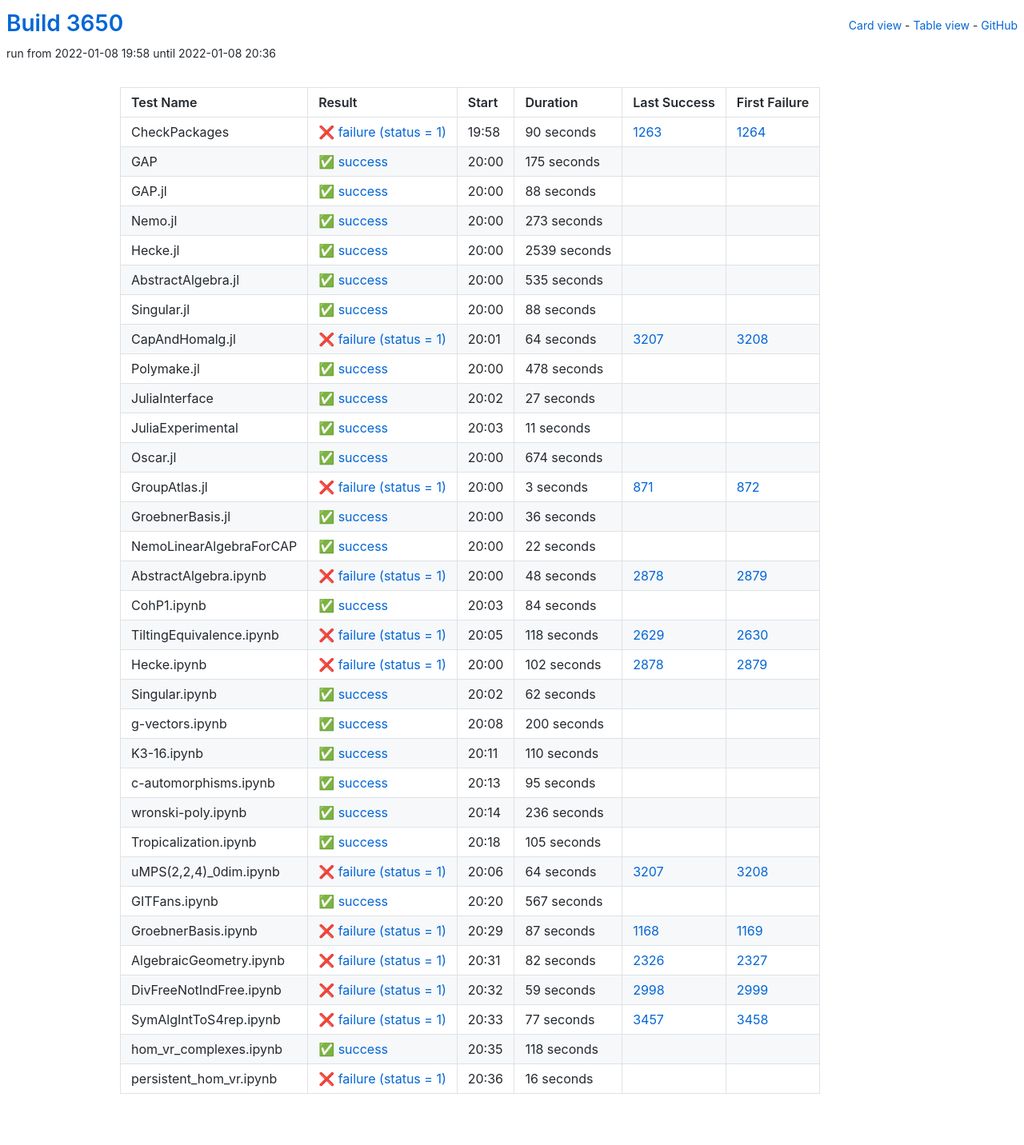
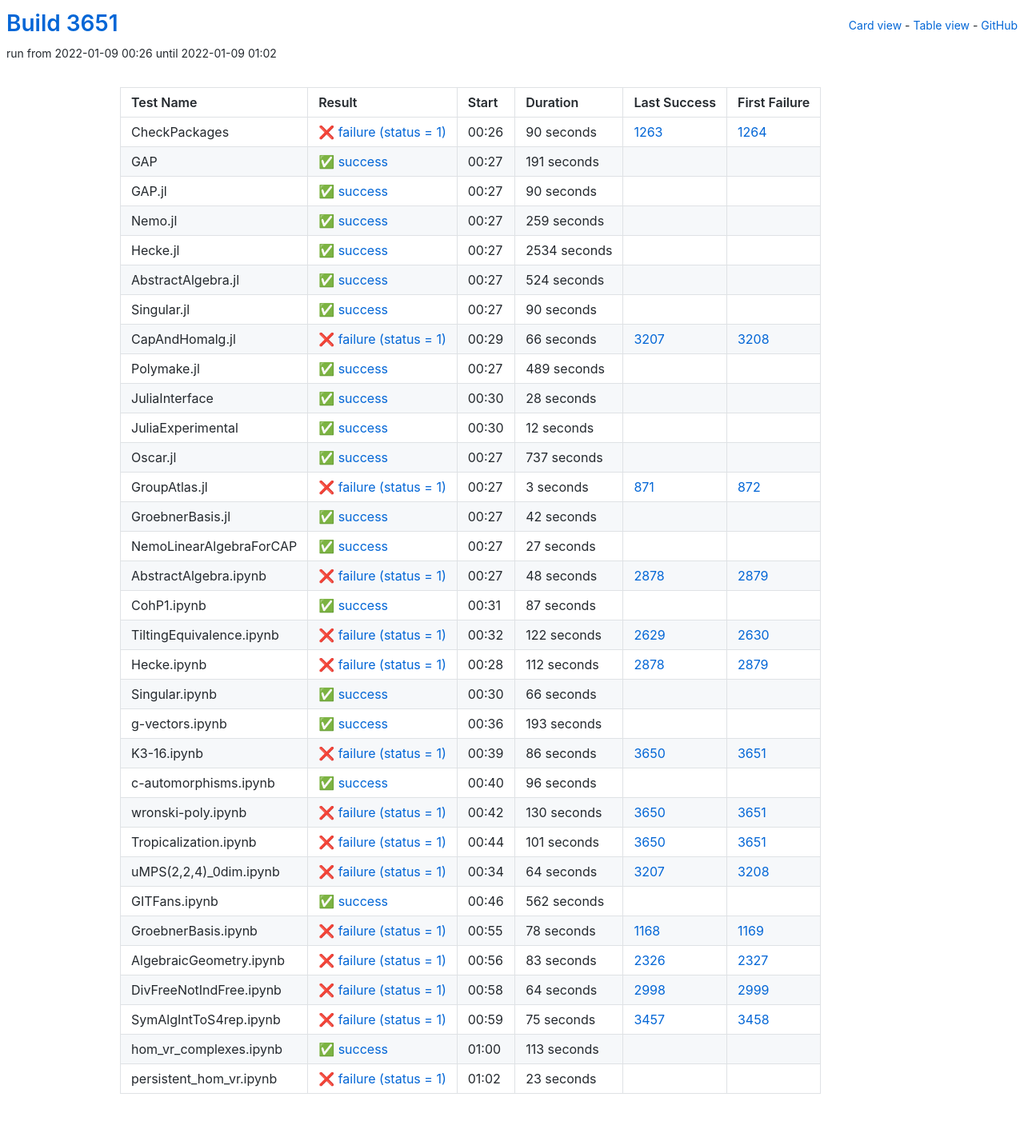
Before and after one commit to oscar-system/oscar-ci-status-stable, a Jekyll site: the page built from table.html, in a window 1280 px wide. Shown: the whole page at 80% size. Built offline with Jekyll 4.4.1, drawn with Linux system fonts in a browser that asks for light colours.

Commit message:
Build #3651

```diff
--- a/_data/ci.yml
+++ b/_data/ci.yml
@@ -1,6 +1,6 @@
 ---
-build: 3650
-build_url: https://oscarci.mathematik.uni-kl.de/job/oscar-stable/3650/
+build: 3651
+build_url: https://oscarci.mathematik.uni-kl.de/job/oscar-stable/3651/
 job: oscar-stable
 organization: oscar-system
 repo: oscar-ci-status-stable
@@ -8,8 +8,8 @@ repourl: https://github.com/oscar-system/oscar-ci-status-stable
 tests:
 - name: CheckPackages
   id: checkpackages
-  log: https://oscarci.mathematik.uni-kl.de/job/oscar-stable/3650/artifact/logs/build-3650/CheckPackages.log
-  start: 2022-01-08 19:58
+  log: https://oscarci.mathematik.uni-kl.de/job/oscar-stable/3651/artifact/logs/build-3651/CheckPackages.log
+  start: 2022-01-09 00:26
   success: false
   exitcode: 1
   status: failure
@@ -20,140 +20,140 @@ tests:
   first_failure_url: https://oscarci.mathematik.uni-kl.de/job/oscar-stable/1264/
 - name: GAP
   id: gap
-  log: https://oscarci.mathematik.uni-kl.de/job/oscar-stable/3650/artifact/logs/build-3650/GAP.log
-  start: 2022-01-08 20:00
+  log: https://oscarci.mathematik.uni-kl.de/job/oscar-stable/3651/artifact/logs/build-3651/GAP.log
+  start: 2022-01-09 00:27
   success: true
   exitcode: 0
   status: success
-  duration: 175
+  duration: 191
   last_success: false
   last_success_url:
   first_failure: false
   first_failure_url:
 - name: GAP.jl
   id: gap-jl
-  log: https://oscarci.mathematik.uni-kl.de/job/oscar-stable/3650/artifact/logs/build-3650/GAP.jl.log
-  start: 2022-01-08 20:00
+  log: https://oscarci.mathematik.uni-kl.de/job/oscar-stable/3651/artifact/logs/build-3651/GAP.jl.log
+  start: 2022-01-09 00:27
   success: true
   exitcode: 0
   status: success
-  duration: 88
+  duration: 90
   last_success: false
   last_success_url:
   first_failure: false
   first_failure_url:
 - name: Nemo.jl
   id: nemo-jl
-  log: https://oscarci.mathematik.uni-kl.de/job/oscar-stable/3650/artifact/logs/build-3650/Nemo.jl.log
-  start: 2022-01-08 20:00
+  log: https://oscarci.mathematik.uni-kl.de/job/oscar-stable/3651/artifact/logs/build-3651/Nemo.jl.log
+  start: 2022-01-09 00:27
   success: true
   exitcode: 0
   status: success
-  duration: 273
+  duration: 259
   last_success: false
   last_success_url:
   first_failure: false
   first_failure_url:
 - name: Hecke.jl
   id: hecke-jl
-  log: https://oscarci.mathematik.uni-kl.de/job/oscar-stable/3650/artifact/logs/build-3650/Hecke.jl.log
-  start: 2022-01-08 20:00
+  log: https://oscarci.mathematik.uni-kl.de/job/oscar-stable/3651/artifact/logs/build-3651/Hecke.jl.log
+  start: 2022-01-09 00:27
   success: true
   exitcode: 0
   status: success
-  duration: 2539
+  duration: 2534
   last_success: false
   last_success_url:
   first_failure: false
   first_failure_url:
 - name: AbstractAlgebra.jl
   id: abstractalgebra-jl
-  log: https://oscarci.mathematik.uni-kl.de/job/oscar-stable/3650/artifact/logs/build-3650/AbstractAlgebra.jl.log
-  start: 2022-01-08 20:00
+  log: https://oscarci.mathematik.uni-kl.de/job/oscar-stable/3651/artifact/logs/build-3651/AbstractAlgebra.jl.log
+  start: 2022-01-09 00:27
   success: true
   exitcode: 0
   status: success
-  duration: 535
+  duration: 524
   last_success: false
   last_success_url:
   first_failure: false
   first_failure_url:
 - name: Singular.jl
   id: singular-jl
-  log: https://oscarci.mathematik.uni-kl.de/job/oscar-stable/3650/artifact/logs/build-3650/Singular.jl.log
-  start: 2022-01-08 20:00
+  log: https://oscarci.mathematik.uni-kl.de/job/oscar-stable/3651/artifact/logs/build-3651/Singular.jl.log
+  start: 2022-01-09 00:27
   success: true
   exitcode: 0
   status: success
-  duration: 88
+  duration: 90
   last_success: false
   last_success_url:
   first_failure: false
   first_failure_url:
 - name: CapAndHomalg.jl
   id: capandhomalg-jl
-  log: https://oscarci.mathematik.uni-kl.de/job/oscar-stable/3650/artifact/logs/build-3650/CapAndHomalg.jl.log
-  start: 2022-01-08 20:01
+  log: https://oscarci.mathematik.uni-kl.de/job/oscar-stable/3651/artifact/logs/build-3651/CapAndHomalg.jl.log
+  start: 2022-01-09 00:29
   success: false
   exitcode: 1
   status: failure
-  duration: 64
+  duration: 66
   last_success: 3207
   last_success_url: https://oscarci.mathematik.uni-kl.de/job/oscar-stable/3207/
   first_failure: 3208
   first_failure_url: https://oscarci.mathematik.uni-kl.de/job/oscar-stable/3208/
 - name: Polymake.jl
   id: polymake-jl
-  log: https://oscarci.mathematik.uni-kl.de/job/oscar-stable/3650/artifact/logs/build-3650/Polymake.jl.log
-  start: 2022-01-08 20:00
+  log: https://oscarci.mathematik.uni-kl.de/job/oscar-stable/3651/artifact/logs/build-3651/Polymake.jl.log
+  start: 2022-01-09 00:27
   success: true
   exitcode: 0
   status: success
-  duration: 478
+  duration: 489
   last_success: false
   last_success_url:
   first_failure: false
   first_failure_url:
 - name: JuliaInterface
   id: juliainterface
-  log: https://oscarci.mathematik.uni-kl.de/job/oscar-stable/3650/artifact/logs/build-3650/JuliaInterface.log
-  start: 2022-01-08 20:02
+  log: https://oscarci.mathematik.uni-kl.de/job/oscar-stable/3651/artifact/logs/build-3651/JuliaInterface.log
+  start: 2022-01-09 00:30
   success: true
   exitcode: 0
   status: success
-  duration: 27
+  duration: 28
   last_success: false
   last_success_url:
   first_failure: false
   first_failure_url:
 - name: JuliaExperimental
   id: juliaexperimental
-  log: https://oscarci.mathematik.uni-kl.de/job/oscar-stable/3650/artifact/logs/build-3650/JuliaExperimental.log
-  start: 2022-01-08 20:03
+  log: https://oscarci.mathematik.uni-kl.de/job/oscar-stable/3651/artifact/logs/build-3651/JuliaExperimental.log
+  start: 2022-01-09 00:30
   success: true
   exitcode: 0
   status: success
-  duration: 11
+  duration: 12
   last_success: false
   last_success_url:
   first_failure: false
   first_failure_url:
 - name: Oscar.jl
   id: oscar-jl
-  log: https://oscarci.mathematik.uni-kl.de/job/oscar-stable/3650/artifact/logs/build-3650/Oscar.jl.log
-  start: 2022-01-08 20:00
+  log: https://oscarci.mathematik.uni-kl.de/job/oscar-stable/3651/artifact/logs/build-3651/Oscar.jl.log
+  start: 2022-01-09 00:27
   success: true
   exitcode: 0
   status: success
-  duration: 674
+  duration: 737
   last_success: false
   last_success_url:
   first_failure: false
   first_failure_url:
 - name: GroupAtlas.jl
   id: groupatlas-jl
-  log: https://oscarci.mathematik.uni-kl.de/job/oscar-stable/3650/artifact/logs/build-3650/GroupAtlas.jl.log
-  start: 2022-01-08 20:00
+  log: https://oscarci.mathematik.uni-kl.de/job/oscar-stable/3651/artifact/logs/build-3651/GroupAtlas.jl.log
+  start: 2022-01-09 00:27
   success: false
   exitcode: 1
   status: failure
@@ -164,32 +164,32 @@ tests:
   first_failure_url: https://oscarci.mathematik.uni-kl.de/job/oscar-stable/872/
 - name: GroebnerBasis.jl
   id: groebnerbasis-jl
-  log: https://oscarci.mathematik.uni-kl.de/job/oscar-stable/3650/artifact/logs/build-3650/GroebnerBasis.jl.log
-  start: 2022-01-08 20:00
+  log: https://oscarci.mathematik.uni-kl.de/job/oscar-stable/3651/artifact/logs/build-3651/GroebnerBasis.jl.log
+  start: 2022-01-09 00:27
   success: true
   exitcode: 0
   status: success
-  duration: 36
+  duration: 42
   last_success: false
   last_success_url:
   first_failure: false
   first_failure_url:
 - name: NemoLinearAlgebraForCAP
   id: nemolinearalgebraforcap
-  log: https://oscarci.mathematik.uni-kl.de/job/oscar-stable/3650/artifact/logs/build-3650/NemoLinearAlgebraForCAP.log
-  start: 2022-01-08 20:00
+  log: https://oscarci.mathematik.uni-kl.de/job/oscar-stable/3651/artifact/logs/build-3651/NemoLinearAlgebraForCAP.log
+  start: 2022-01-09 00:27
   success: true
   exitcode: 0
   status: success
-  duration: 22
+  duration: 27
   last_success: false
   last_success_url:
   first_failure: false
   first_failure_url:
 - name: AbstractAlgebra.ipynb
   id: abstractalgebra-ipynb
-  log: https://oscarci.mathematik.uni-kl.de/job/oscar-stable/3650/artifact/logs/build-3650/AbstractAlgebra.ipynb.log
-  start: 2022-01-08 20:00
+  log: https://oscarci.mathematik.uni-kl.de/job/oscar-stable/3651/artifact/logs/build-3651/AbstractAlgebra.ipynb.log
+  start: 2022-01-09 00:27
   success: false
   exitcode: 1
   status: failure
@@ -200,116 +200,116 @@ tests:
   first_failure_url: https://oscarci.mathematik.uni-kl.de/job/oscar-stable/2879/
 - name: CohP1.ipynb
   id: cohp1-ipynb
-  log: https://oscarci.mathematik.uni-kl.de/job/oscar-stable/3650/artifact/logs/build-3650/CohP1.ipynb.log
-  start: 2022-01-08 20:03
+  log: https://oscarci.mathematik.uni-kl.de/job/oscar-stable/3651/artifact/logs/build-3651/CohP1.ipynb.log
+  start: 2022-01-09 00:31
   success: true
   exitcode: 0
   status: success
-  duration: 84
+  duration: 87
   last_success: false
   last_success_url:
   first_failure: false
   first_failure_url:
 - name: TiltingEquivalence.ipynb
   id: tiltingequivalence-ipynb
-  log: https://oscarci.mathematik.uni-kl.de/job/oscar-stable/3650/artifact/logs/build-3650/TiltingEquivalence.ipynb.log
-  start: 2022-01-08 20:05
+  log: https://oscarci.mathematik.uni-kl.de/job/oscar-stable/3651/artifact/logs/build-3651/TiltingEquivalence.ipynb.log
+  start: 2022-01-09 00:32
   success: false
   exitcode: 1
   status: failure
-  duration: 118
+  duration: 122
   last_success: 2629
   last_success_url: https://oscarci.mathematik.uni-kl.de/job/oscar-stable/2629/
   first_failure: 2630
   first_failure_url: https://oscarci.mathematik.uni-kl.de/job/oscar-stable/2630/
 - name: Hecke.ipynb
   id: hecke-ipynb
-  log: https://oscarci.mathematik.uni-kl.de/job/oscar-stable/3650/artifact/logs/build-3650/Hecke.ipynb.log
-  start: 2022-01-08 20:00
+  log: https://oscarci.mathematik.uni-kl.de/job/oscar-stable/3651/artifact/logs/build-3651/Hecke.ipynb.log
+  start: 2022-01-09 00:28
   success: false
   exitcode: 1
   status: failure
-  duration: 102
+  duration: 112
   last_success: 2878
   last_success_url: https://oscarci.mathematik.uni-kl.de/job/oscar-stable/2878/
   first_failure: 2879
   first_failure_url: https://oscarci.mathematik.uni-kl.de/job/oscar-stable/2879/
 - name: Singular.ipynb
   id: singular-ipynb
-  log: https://oscarci.mathematik.uni-kl.de/job/oscar-stable/3650/artifact/logs/build-3650/Singular.ipynb.log
-  start: 2022-01-08 20:02
+  log: https://oscarci.mathematik.uni-kl.de/job/oscar-stable/3651/artifact/logs/build-3651/Singular.ipynb.log
+  start: 2022-01-09 00:30
   success: true
   exitcode: 0
   status: success
-  duration: 62
+  duration: 66
   last_success: false
   last_success_url:
   first_failure: false
   first_failure_url:
 - name: g-vectors.ipynb
   id: g-vectors-ipynb
-  log: https://oscarci.mathematik.uni-kl.de/job/oscar-stable/3650/artifact/logs/build-3650/g-vectors.ipynb.log
-  start: 2022-01-08 20:08
+  log: https://oscarci.mathematik.uni-kl.de/job/oscar-stable/3651/artifact/logs/build-3651/g-vectors.ipynb.log
+  start: 2022-01-09 00:36
   success: true
   exitcode: 0
   status: success
-  duration: 200
+  duration: 193
   last_success: false
   last_success_url:
   first_failure: false
   first_failure_url:
 - name: K3-16.ipynb
   id: k3-16-ipynb
-  log: https://oscarci.mathematik.uni-kl.de/job/oscar-stable/3650/artifact/logs/build-3650/K3-16.ipynb.log
-  start: 2022-01-08 20:11
+  log: https://oscarci.mathematik.uni-kl.de/job/oscar-stable/3651/artifact/logs/build-3651/K3-16.ipynb.log
+  start: 2022-01-09 00:39
+  success: false
+  exitcode: 1
+  status: failure
+  duration: 86
+  last_success: 3650
+  last_success_url: https://oscarci.mathematik.uni-kl.de/job/oscar-stable/3650/
+  first_failure: 3651
+  first_failure_url: https://oscarci.mathematik.uni-kl.de/job/oscar-stable/3651/
+- name: c-automorphisms.ipynb
+  id: c-automorphisms-ipynb
+  log: https://oscarci.mathematik.uni-kl.de/job/oscar-stable/3651/artifact/logs/build-3651/c-automorphisms.ipynb.log
+  start: 2022-01-09 00:40
   success: true
   exitcode: 0
   status: success
-  duration: 110
-  last_success: false
-  last_success_url:
-  first_failure: false
-  first_failure_url:
-- name: c-automorphisms.ipynb
-  id: c-automorphisms-ipynb
-  log: https://oscarci.mathematik.uni-kl.de/job/oscar-stable/3650/artifact/logs/build-3650/c-automorphisms.ipynb.log
-  start: 2022-01-08 20:13
-  success: true
-  exitcode: 0
-  status: success
-  duration: 95
+  duration: 96
   last_success: false
   last_success_url:
   first_failure: false
   first_failure_url:
 - name: wronski-poly.ipynb
   id: wronski-poly-ipynb
-  log: https://oscarci.mathematik.uni-kl.de/job/oscar-stable/3650/artifact/logs/build-3650/wronski-poly.ipynb.log
-  start: 2022-01-08 20:14
-  success: true
-  exitcode: 0
-  status: success
-  duration: 236
-  last_success: false
-  last_success_url:
-  first_failure: false
-  first_failure_url:
+  log: https://oscarci.mathematik.uni-kl.de/job/oscar-stable/3651/artifact/logs/build-3651/wronski-poly.ipynb.log
+  start: 2022-01-09 00:42
+  success: false
+  exitcode: 1
+  status: failure
+  duration: 130
+  last_success: 3650
+  last_success_url: https://oscarci.mathematik.uni-kl.de/job/oscar-stable/3650/
+  first_failure: 3651
+  first_failure_url: https://oscarci.mathematik.uni-kl.de/job/oscar-stable/3651/
 - name: Tropicalization.ipynb
   id: tropicalization-ipynb
-  log: https://oscarci.mathematik.uni-kl.de/job/oscar-stable/3650/artifact/logs/build-3650/Tropicalization.ipynb.log
-  start: 2022-01-08 20:18
-  success: true
-  exitcode: 0
-  status: success
-  duration: 105
-  last_success: false
-  last_success_url:
-  first_failure: false
-  first_failure_url:
+  log: https://oscarci.mathematik.uni-kl.de/job/oscar-stable/3651/artifact/logs/build-3651/Tropicalization.ipynb.log
+  start: 2022-01-09 00:44
+  success: false
+  exitcode: 1
+  status: failure
+  duration: 101
+  last_success: 3650
+  last_success_url: https://oscarci.mathematik.uni-kl.de/job/oscar-stable/3650/
+  first_failure: 3651
+  first_failure_url: https://oscarci.mathematik.uni-kl.de/job/oscar-stable/3651/
 - name: uMPS(2,2,4)_0dim.ipynb
   id: umps-2-2-4-0dim-ipynb
-  log: https://oscarci.mathematik.uni-kl.de/job/oscar-stable/3650/artifact/logs/build-3650/uMPS-2-2-4-_0dim.ipynb.log
-  start: 2022-01-08 20:06
+  log: https://oscarci.mathematik.uni-kl.de/job/oscar-stable/3651/artifact/logs/build-3651/uMPS-2-2-4-_0dim.ipynb.log
+  start: 2022-01-09 00:34
   success: false
   exitcode: 1
   status: failure
@@ -320,84 +320,84 @@ tests:
   first_failure_url: https://oscarci.mathematik.uni-kl.de/job/oscar-stable/3208/
 - name: GITFans.ipynb
   id: gitfans-ipynb
-  log: https://oscarci.mathematik.uni-kl.de/job/oscar-stable/3650/artifact/logs/build-3650/GITFans.ipynb.log
-  start: 2022-01-08 20:20
+  log: https://oscarci.mathematik.uni-kl.de/job/oscar-stable/3651/artifact/logs/build-3651/GITFans.ipynb.log
+  start: 2022-01-09 00:46
   success: true
   exitcode: 0
   status: success
-  duration: 567
+  duration: 562
   last_success: false
   last_success_url:
   first_failure: false
   first_failure_url:
 - name: GroebnerBasis.ipynb
   id: groebnerbasis-ipynb
-  log: https://oscarci.mathematik.uni-kl.de/job/oscar-stable/3650/artifact/logs/build-3650/GroebnerBasis.ipynb.log
-  start: 2022-01-08 20:29
+  log: https://oscarci.mathematik.uni-kl.de/job/oscar-stable/3651/artifact/logs/build-3651/GroebnerBasis.ipynb.log
+  start: 2022-01-09 00:55
   success: false
   exitcode: 1
   status: failure
-  duration: 87
+  duration: 78
   last_success: 1168
   last_success_url: https://oscarci.mathematik.uni-kl.de/job/oscar-stable/1168/
   first_failure: 1169
   first_failure_url: https://oscarci.mathematik.uni-kl.de/job/oscar-stable/1169/
 - name: AlgebraicGeometry.ipynb
   id: algebraicgeometry-ipynb
-  log: https://oscarci.mathematik.uni-kl.de/job/oscar-stable/3650/artifact/logs/build-3650/AlgebraicGeometry.ipynb.log
-  start: 2022-01-08 20:31
+  log: https://oscarci.mathematik.uni-kl.de/job/oscar-stable/3651/artifact/logs/build-3651/AlgebraicGeometry.ipynb.log
+  start: 2022-01-09 00:56
   success: false
   exitcode: 1
   status: failure
-  duration: 82
+  duration: 83
   last_success: 2326
   last_success_url: https://oscarci.mathematik.uni-kl.de/job/oscar-stable/2326/
   first_failure: 2327
   first_failure_url: https://oscarci.mathematik.uni-kl.de/job/oscar-stable/2327/
 - name: DivFreeNotIndFree.ipynb
   id: divfreenotindfree-ipynb
-  log: https://oscarci.mathematik.uni-kl.de/job/oscar-stable/3650/artifact/logs/build-3650/DivFreeNotIndFree.ipynb.log
-  start: 2022-01-08 20:32
+  log: https://oscarci.mathematik.uni-kl.de/job/oscar-stable/3651/artifact/logs/build-3651/DivFreeNotIndFree.ipynb.log
+  start: 2022-01-09 00:58
   success: false
   exitcode: 1
   status: failure
-  duration: 59
+  duration: 64
   last_success: 2998
   last_success_url: https://oscarci.mathematik.uni-kl.de/job/oscar-stable/2998/
   first_failure: 2999
   first_failure_url: https://oscarci.mathematik.uni-kl.de/job/oscar-stable/2999/
 - name: SymAlgIntToS4rep.ipynb
   id: symalginttos4rep-ipynb
-  log: https://oscarci.mathematik.uni-kl.de/job/oscar-stable/3650/artifact/logs/build-3650/SymAlgIntToS4rep.ipynb.log
-  start: 2022-01-08 20:33
+  log: https://oscarci.mathematik.uni-kl.de/job/oscar-stable/3651/artifact/logs/build-3651/SymAlgIntToS4rep.ipynb.log
+  start: 2022-01-09 00:59
   success: false
   exitcode: 1
   status: failure
-  duration: 77
+  duration: 75
   last_success: 3457
   last_success_url: https://oscarci.mathematik.uni-kl.de/job/oscar-stable/3457/
   first_failure: 3458
   first_failure_url: https://oscarci.mathematik.uni-kl.de/job/oscar-stable/3458/
 - name: hom_vr_complexes.ipynb
   id: hom-vr-complexes-ipynb
-  log: https://oscarci.mathematik.uni-kl.de/job/oscar-stable/3650/artifact/logs/build-3650/hom_vr_complexes.ipynb.log
-  start: 2022-01-08 20:35
+  log: https://oscarci.mathematik.uni-kl.de/job/oscar-stable/3651/artifact/logs/build-3651/hom_vr_complexes.ipynb.log
+  start: 2022-01-09 01:00
   success: true
   exitcode: 0
   status: success
-  duration: 118
+  duration: 113
   last_success: false
   last_success_url:
   first_failure: false
   first_failure_url:
 - name: persistent_hom_vr.ipynb
   id: persistent-hom-vr-ipynb
-  log: https://oscarci.mathematik.uni-kl.de/job/oscar-stable/3650/artifact/logs/build-3650/persistent_hom_vr.ipynb.log
-  start: 2022-01-08 20:36
+  log: https://oscarci.mathematik.uni-kl.de/job/oscar-stable/3651/artifact/logs/build-3651/persistent_hom_vr.ipynb.log
+  start: 2022-01-09 01:02
   success: false
   exitcode: 1
   status: failure
-  duration: 16
+  duration: 23
   last_success: false
   last_success_url:
   first_failure: false
```
Also changed, not shown: README.md.
